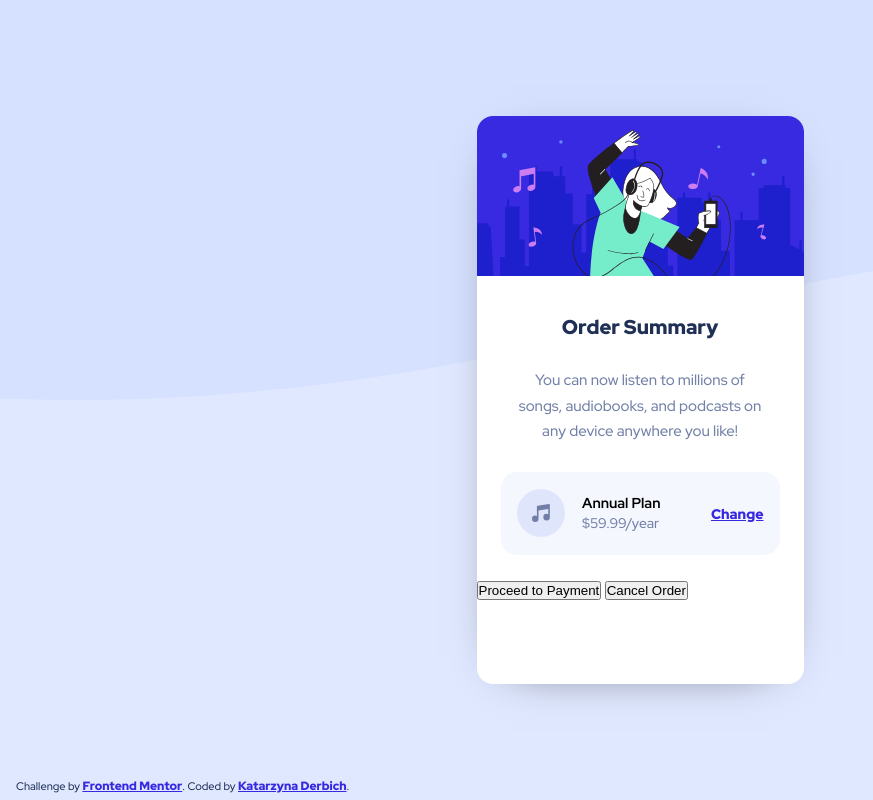
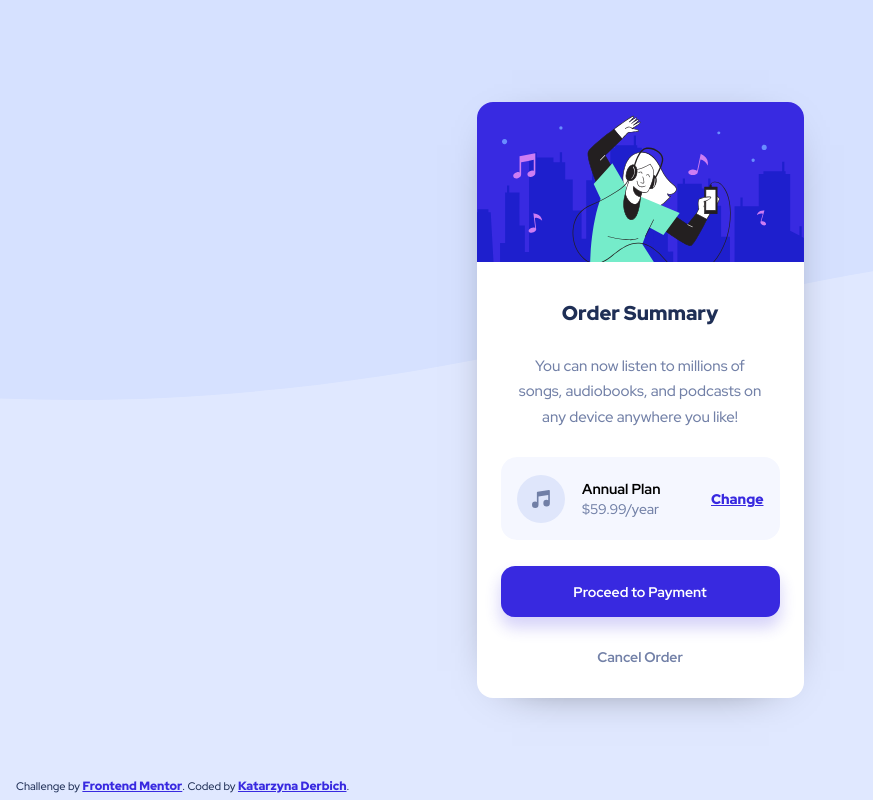
Before and after one commit to belie369/frontend-mentor-order-summary-component, a plain HTML site: page index.html in a window 1280 px wide. Shown: the whole page, without its empty margins (0-873 px from the left). Drawn offline with Linux system fonts and the light colour scheme.

Commit message:
Added margin for content wrapper; Fixed other margins; Styled buttons

```diff
--- a/scss/_colors.scss
+++ b/scss/_colors.scss
@@ -1,5 +1,6 @@
 $pale-blue: hsl(225, 100%, 94%);
 $bright-blue: hsl(245, 75%, 52%);
+$bright-blue-alpha: hsl(245, 75%, 52%, 0.2);
 $very-pale-blue: hsl(225, 100%, 98%);
 $desaturated-blue: hsl(224, 23%, 55%);
 $dark-blue: hsl(223, 47%, 23%);
--- a/scss/style.scss
+++ b/scss/style.scss
@@ -29,7 +29,7 @@ a {
 	transition: color 0.3s ease-in;
 
 	&:hover {
-		color: $dark-blue;
+		color: $desaturated-blue;
 	}
 
 	&:visited {
@@ -42,6 +42,9 @@ a {
 	justify-content: center;
 	align-items: center;
 	height: 100vh;
+}
+.content {
+	margin: 0 1.5em;
 }
 
 .order {
@@ -72,8 +75,7 @@ a {
 	}
 
 	&__text {
-		margin: 0 2.5em;
-		margin-bottom: 1.8em;
+		margin: 0 1em 1.8em;
 		text-align: center;
 		color: $desaturated-blue;
 		font-size: 1.5rem;
@@ -84,7 +86,7 @@ a {
 		display: flex;
 		justify-content: space-between;
 		align-items: center;
-		margin: 1.5em;
+		margin-bottom: 1.6em;
 		padding: 1.1em 1em;
 		background-color: $very-pale-blue;
 		border-radius: 1em;
@@ -115,9 +117,48 @@ a {
 			font-size: 1.4rem;
 		}
 	}
+
+	&__btn {
+		display: flex;
+		justify-content: center;
+		align-items: center;
+		flex-direction: column;
+	}
+
+	&__btn-payment,
+	&__btn-cancel {
+		all: unset;
+		width: 100%;
+		padding: 1.2em 0;
+		text-align: center;
+		font-size: 1.4rem;
+		font-weight: 700;
+		cursor: pointer;
+		transition: background-color 0.3s ease-in, color 0.2s ease-in;
+	}
+
+	&__btn-payment {
+		margin-bottom: 1em;
+		color: #fff;
+		background-color: $bright-blue;
+		box-shadow: 0 10px 15px 1px $bright-blue-alpha;
+		border-radius: 1em;
+
+		&:hover {
+			background-color: $desaturated-blue;
+		}
+	}
+
+	&__btn-cancel {
+		margin-bottom: 1.1em;
+		width: 50%;
+		color: $desaturated-blue;
+
+		&:hover {
+			color: #000;
+		}
+	}
 }
-
-
 
 .footer {
 	position: fixed;
```
Also changed, not shown: css/style.css, 1 other file.
